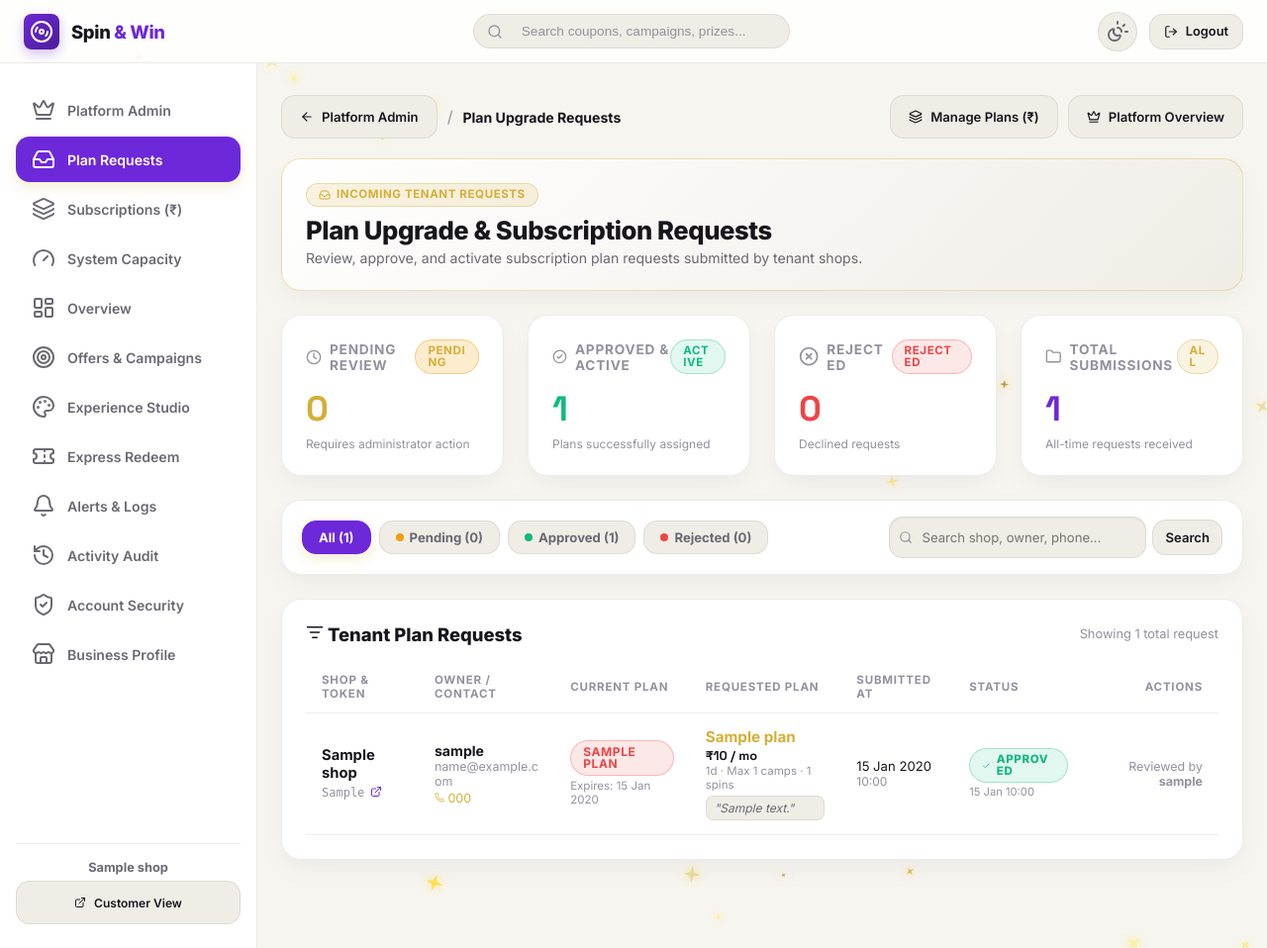
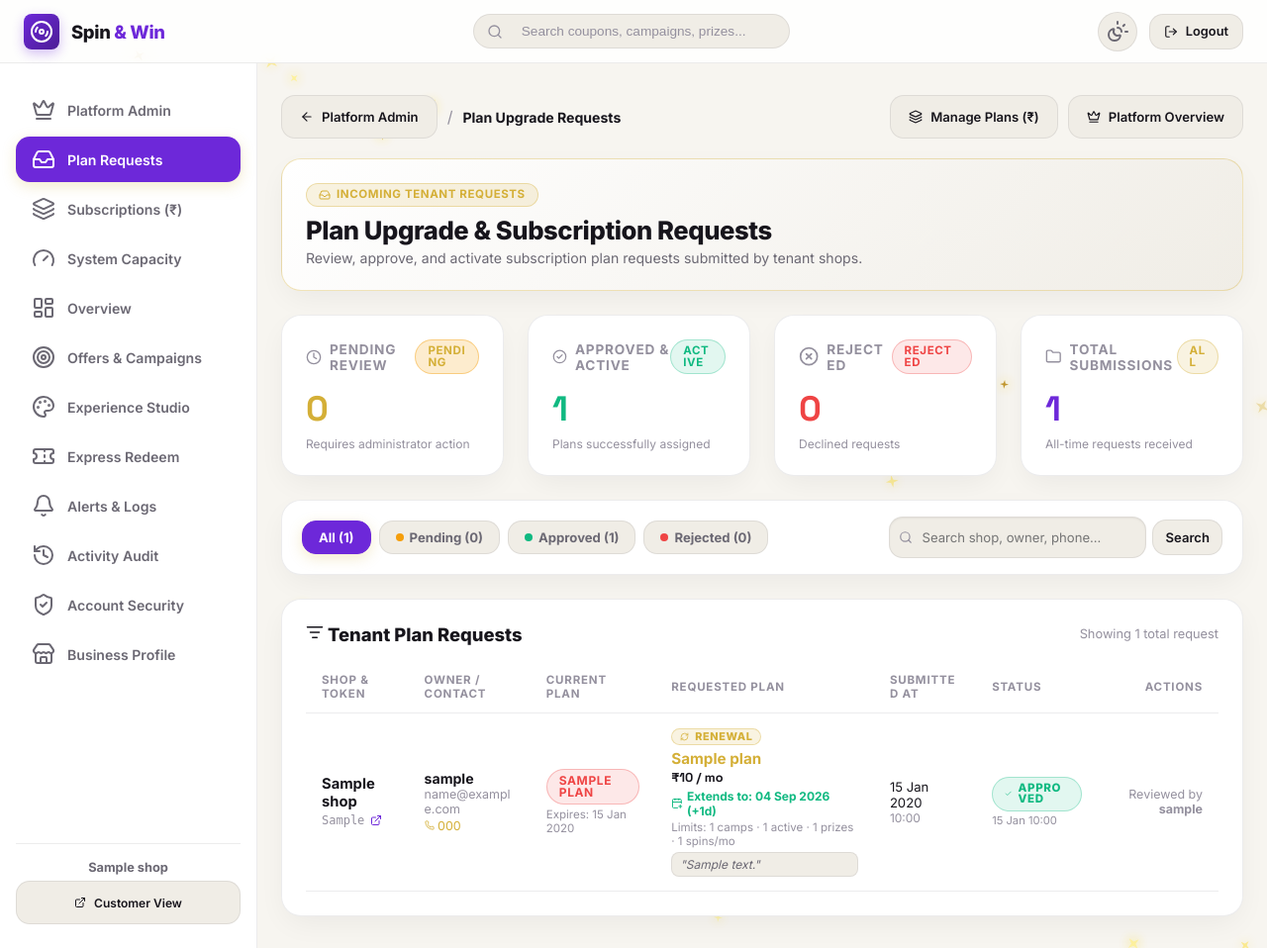
Before and after one commit to ramoliyakrish2208/Spinplus, a Django app: page /dashboard/admin/plan-requests/ in a window 1280 px wide. Shown: the whole page at 99% size. Run offline with Django 5.2, Linux system fonts and the light colour scheme; a user stored in the database is signed in; data comes from the database, SQL or seed files in the repository; tables that the repository leaves empty hold one stand-in row (values such as "Sample post"); some libraries are stand-ins or nearby versions; some web fonts are replaced.

Commit message:
feat(billing): extend plan expiration from current active date on approval and apply full plan limitations

```diff
--- a/core/views.py
+++ b/core/views.py
@@ -1511,6 +1511,8 @@ def admin_plan_requests_view(request):
 def admin_plan_request_action_view(request, request_id):
     """
     1-Click Approve & Activate or Reject incoming shop plan request.
+    When approved, subscription expiration is extended by the requested plan's duration
+    on top of the current active expiration (exceed by more days), with full limitations included.
     """
     plan_req = get_object_or_404(PlanRequest, id=request_id)
     action = request.POST.get('action')
@@ -1521,31 +1523,46 @@ def admin_plan_request_action_view(request, request_id):
         plan_req.reviewed_by = request.user
         plan_req.save()
 
-        # Update shop subscription atomically
         sub = plan_req.shop.get_subscription()
+        now = timezone.now()
+        days = plan_req.plan.billing_period_days if plan_req.plan.billing_period_days else 30
+
+        # Exceed by more days based on plan:
+        # If current plan is active and unexpired, extend from the existing expiration date!
+        if sub.expires_at and sub.expires_at > now:
+            base_date = sub.expires_at
+            exceeded = True
+        else:
+            base_date = now
+            exceeded = False
+
+        new_expires_at = base_date + timezone.timedelta(days=days)
+
+        # Update shop subscription atomically with new plan and extended expiration
         sub.plan = plan_req.plan
         sub.status = 'active'
         sub.is_active = True
-        sub.starts_at = timezone.now()
-        days = plan_req.plan.billing_period_days if plan_req.plan.billing_period_days else 30
-        sub.expires_at = timezone.now() + timezone.timedelta(days=days)
+        if not sub.starts_at or not exceeded:
+            sub.starts_at = now
+        sub.expires_at = new_expires_at
         sub.save()
 
         # Notification & Audit Log
+        type_str = "Renewal" if plan_req.request_type == 'renewal' else "Upgrade"
         Notification.objects.create(
             shop=plan_req.shop,
             user=plan_req.shop.owner,
-            title="Plan Request Approved 🎉",
-            message=f"Your request for {plan_req.plan.name} ({plan_req.plan.formatted_price()}) has been approved! Your subscription is active until {sub.expires_at.strftime('%d %b %Y')}.",
+            title=f"Plan {type_str} Approved 🎉",
+            message=f"Your request for {plan_req.plan.name} ({plan_req.plan.formatted_price()}) has been approved! Your subscription has been extended by +{days} days until {sub.expires_at.strftime('%d %b %Y')}. All plan features and limitations ({plan_req.plan.max_campaigns} campaigns, {plan_req.plan.max_active_campaigns} active, {plan_req.plan.max_prizes_per_campaign} prizes/wheel, {plan_req.plan.max_spins_per_month} spins/mo) are active.",
             level='success'
         )
         ActivityLog.objects.create(
             shop=plan_req.shop,
             actor=request.user,
-            action="Plan Request Approved",
-            details=f"Approved and activated {plan_req.plan.name} for {plan_req.shop.name}."
+            action=f"Plan {type_str} Approved",
+            details=f"Approved {type_str.lower()} to {plan_req.plan.name} for {plan_req.shop.name}. Expiration extended to {sub.expires_at.strftime('%d %b %Y')} (+{days} days)."
         )
-        messages.success(request, f"Approved request for {plan_req.shop.name}! {plan_req.plan.name} is now active.")
+        messages.success(request, f"Approved {type_str.lower()} for {plan_req.shop.name}! Plan extended to {sub.expires_at.strftime('%d %b %Y')} (+{days} days) with full {plan_req.plan.name} limits.")
 
     elif action == 'reject':
         plan_req.status = 'rejected'
@@ -1623,29 +1640,36 @@ def request_plan_view(request):
         messages.error(request, "The Demo plan is for initial trial only and cannot be requested.")
         return redirect('billing')
 
+    current_sub = shop.get_subscription()
+    req_type = 'renewal' if (current_sub.plan and current_sub.plan.id == target_plan.id) else 'upgrade'
+    if request.POST.get('request_type'):
+        req_type = request.POST.get('request_type')
+
     existing_req = PlanRequest.objects.filter(shop=shop, plan=target_plan, status='pending').first()
     if not existing_req:
         PlanRequest.objects.create(
             shop=shop,
             plan=target_plan,
+            request_type=req_type,
             contact_phone=phone,
             notes=notes,
             status='pending'
         )
+        type_label = "Renewal" if req_type == 'renewal' else "Upgrade"
         for admin_user in User.objects.filter(role='super_admin'):
             Notification.objects.create(
                 user=admin_user,
-                title=f"Plan Upgrade Request: {shop.name}",
-                message=f"{shop.name} has requested {target_plan.name} ({target_plan.formatted_price()}). Please review in Platform Admin.",
+                title=f"Plan {type_label} Request: {shop.name}",
+                message=f"{shop.name} has requested {type_label.lower()} for {target_plan.name} ({target_plan.formatted_price()}). Please review in Platform Admin.",
                 level='info'
             )
         ActivityLog.objects.create(
             shop=shop,
             actor=request.user,
-            action="Plan Requested",
-            details=f"Requested {target_plan.name} ({target_plan.formatted_price()})"
+            action=f"Plan {type_label} Requested",
+            details=f"Requested {type_label.lower()} to {target_plan.name} ({target_plan.formatted_price()})"
         )
-        messages.success(request, f"Your request for {target_plan.name} has been submitted! Platform admin has been notified and will review your request.")
+        messages.success(request, f"Your {type_label.lower()} request for {target_plan.name} has been submitted! Platform admin has been notified and will review your request.")
     else:
         messages.info(request, f"You already have a pending request for {target_plan.name}. We will review and activate it shortly.")
 
--- a/templates/dashboard/admin_plan_requests.html
+++ b/templates/dashboard/admin_plan_requests.html
@@ -228,12 +228,27 @@
 
                         <!-- Requested Plan Column -->
                         <td data-label="Requested Plan">
+                            <div style="margin-bottom:4px;">
+                                {% if req.request_type == 'renewal' %}
+                                <span class="badge badge-gold" style="font-size:0.68rem;padding:2px 8px;font-weight:800;">
+                                    <i data-lucide="refresh-cw" style="width:9px;height:9px;"></i> RENEWAL
+                                </span>
+                                {% else %}
+                                <span class="badge badge-active" style="font-size:0.68rem;padding:2px 8px;font-weight:800;">
+                                    <i data-lucide="arrow-up-right" style="width:9px;height:9px;"></i> UPGRADE
+                                </span>
+                                {% endif %}
+                            </div>
                             <strong style="color:var(--color-accent);font-size:0.95rem;display:block;">{{ req.plan.name }}</strong>
                             <span style="font-size:0.8rem;color:var(--text-primary);font-family:'Space Grotesk', monospace;font-weight:700;">
                                 {{ req.plan.formatted_price }}
                             </span>
-                            <div style="font-size:0.72rem;color:var(--text-muted);">
-                                {{ req.plan.billing_period_days }}d · Max {{ req.plan.max_campaigns }} camps · {{ req.plan.max_spins_per_month }} spins
+                            <div style="font-size:0.75rem;color:var(--color-success);font-weight:700;margin-top:3px;display:flex;align-items:center;gap:4px;">
+                                <i data-lucide="calendar-plus" style="width:12px;height:12px;color:var(--color-success);"></i>
+                                Extends to: {{ req.calculate_extended_expiry|date:"d M Y" }} (+{{ req.plan.billing_period_days }}d)
+                            </div>
+                            <div style="font-size:0.72rem;color:var(--text-muted);margin-top:2px;">
+                                Limits: {{ req.plan.max_campaigns }} camps · {{ req.plan.max_active_campaigns }} active · {{ req.plan.max_prizes_per_campaign }} prizes · {{ req.plan.max_spins_per_month }} spins/mo
                             </div>
                             {% if req.notes %}
                             <div style="margin-top:4px;font-size:0.75rem;background:var(--bg-elevated);padding:4px 8px;border-radius:var(--radius-sm);color:var(--text-secondary);border:1px solid var(--border-subtle);">
@@ -282,7 +297,7 @@
                                 <form method="POST" action="{% url 'admin_plan_request_action' req.id %}" style="display:inline;">
                                     {% csrf_token %}
                                     <input type="hidden" name="action" value="approve">
-                                    <button type="button" class="btn-primary" style="background:var(--color-success);border-color:var(--color-success);font-size:0.78rem;padding:6px 12px;min-height:32px;" onclick="confirmAdminAction(this, 'approve', '{{ req.shop.name|escapejs }}', '{{ req.plan.name|escapejs }}', '{{ req.plan.formatted_price|escapejs }}');" title="Approve and activate this plan for {{ req.shop.name }}">
+                                    <button type="button" class="btn-primary" style="background:var(--color-success);border-color:var(--color-success);font-size:0.78rem;padding:6px 12px;min-height:32px;" onclick="confirmAdminAction(this, 'approve', '{{ req.shop.name|escapejs }}', '{{ req.plan.name|escapejs }}', '{{ req.plan.formatted_price|escapejs }}', '{{ req.calculate_extended_expiry|date:"d M Y" }}', '{{ req.plan.billing_period_days }}');" title="Approve and activate this plan for {{ req.shop.name }}">
                                         <i data-lucide="check" style="width:12px;height:12px;"></i> Approve & Activate
                                     </button>
                                 </form>
@@ -358,12 +373,12 @@
 </div>
 
 <script>
-    function confirmAdminAction(btn, action, shopName, planName, priceStr) {
+    function confirmAdminAction(btn, action, shopName, planName, priceStr, extendedDate, days) {
         const form = btn.closest('form');
         if (action === 'approve') {
             showConfirmModal(
                 'Approve & Activate Plan',
-                `Are you sure you want to approve and activate the "${planName}" (${priceStr}) for ${shopName}?\n\nThis will immediately update the shop's active subscription limits and notify the shop owner.`,
+                `Approve and activate "${planName}" (${priceStr}) for ${shopName}?\n\n• Expiration will exceed by +${days} days to ${extendedDate}.\n• All limitations of ${planName} will be applied.\n• The shop owner will receive instant notification.`,
                 () => { form.submit(); },
                 null,
                 'Approve & Activate',
@@ -372,7 +387,7 @@
         } else if (action === 'reject') {
             showConfirmModal(
                 'Decline Plan Request',
-                `Are you sure you want to decline the request for "${planName}" from ${shopName}?\n\nThe shop owner will be notified to review other plans or reach out to support.`,
+                `Decline the request for "${planName}" from ${shopName}?\n\nThe shop owner will be notified to review options or reach out to support.`,
                 () => { form.submit(); },
                 null,
                 'Decline Request',
--- a/templates/dashboard/billing.html
+++ b/templates/dashboard/billing.html
@@ -184,6 +184,7 @@
                         <form method="POST" action="{% url 'request_plan' %}">
                             {% csrf_token %}
                             <input type="hidden" name="plan_id" value="{{ p.id }}">
+                            <input type="hidden" name="request_type" value="renewal">
                             <button type="button" class="btn-primary" style="width:100%;" onclick="confirmPlanRequest(this, '{{ p.name|escapejs }}', '{{ p.formatted_price|escapejs }}', true);">
                                 <i data-lucide="refresh-cw" style="width:14px;height:14px;"></i> Request Renewal for {{ p.name }}
                             </button>
@@ -197,6 +198,7 @@
                     <form method="POST" action="{% url 'request_plan' %}">
                         {% csrf_token %}
                         <input type="hidden" name="plan_id" value="{{ p.id }}">
+                        <input type="hidden" name="request_type" value="upgrade">
                         <button type="button" class="btn-accent" style="width:100%;" onclick="confirmPlanRequest(this, '{{ p.name|escapejs }}', '{{ p.formatted_price|escapejs }}', false);">
                             <i data-lucide="send" style="width:14px;height:14px;"></i> Request for {{ p.name }}
                         </button>
```
Also changed, not shown: core/models.py (+16 -2 lines), core/migrations/0021_add_request_type.py (added).
